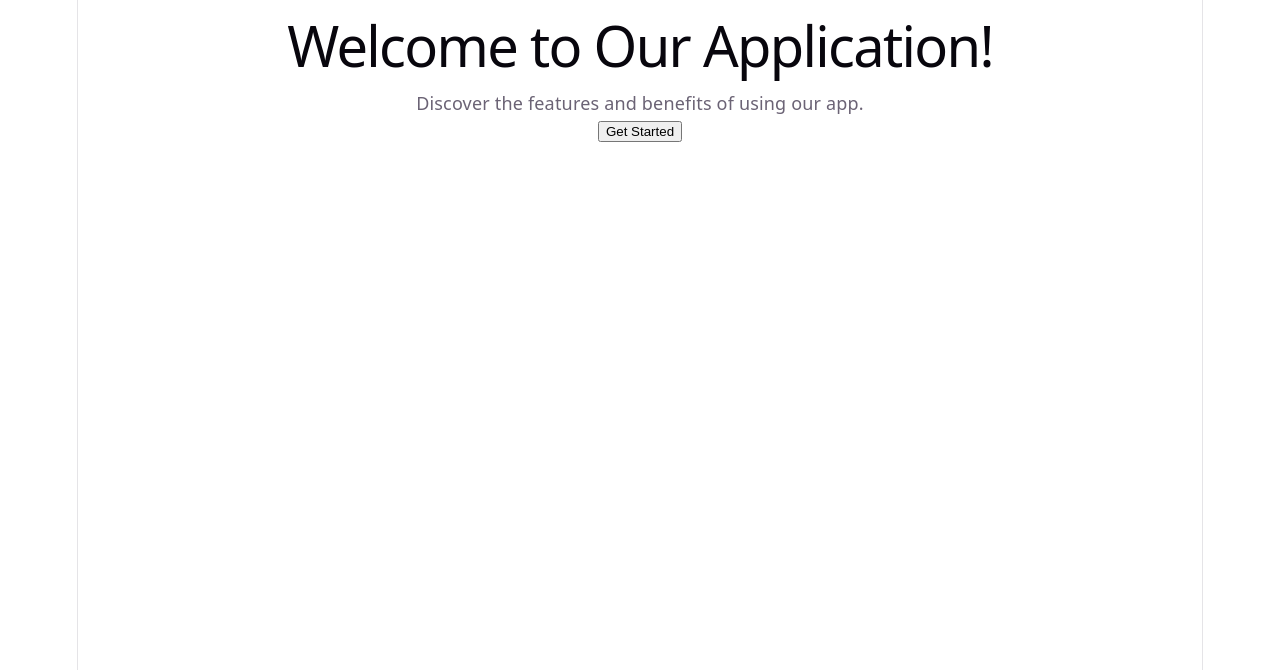
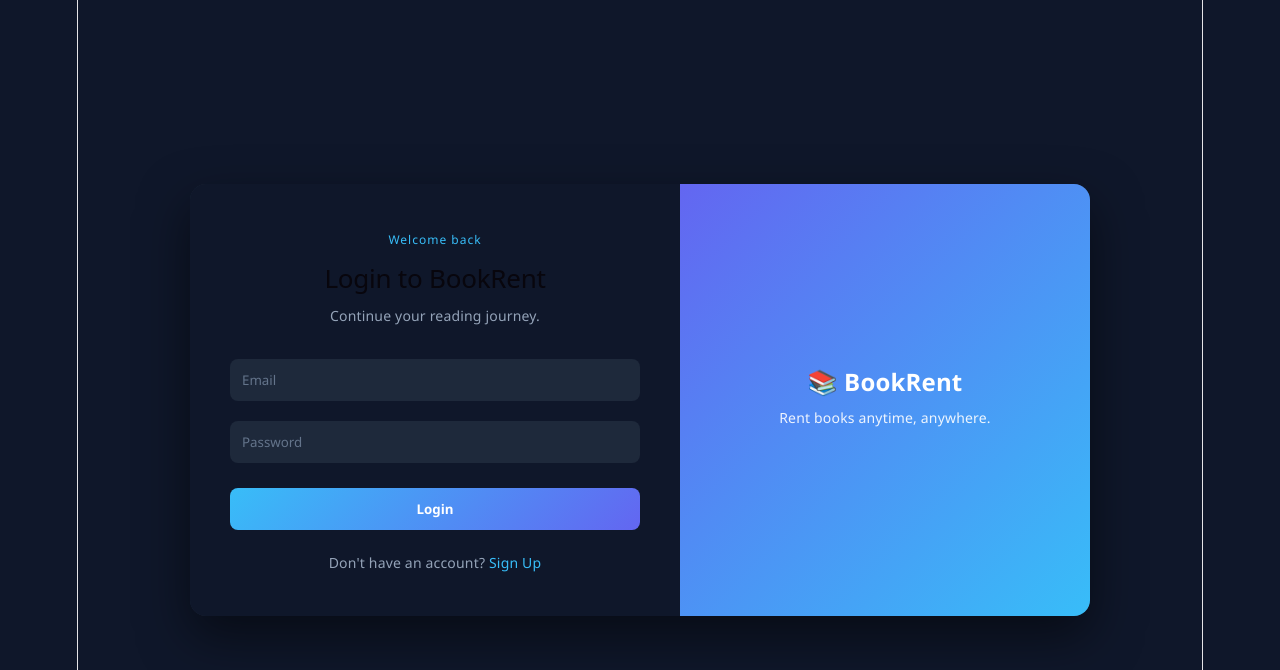
Before and after one commit to Siidu-Nhavi/Book-reading-club, a React app in the folder frontend/: page / in a window 1280 px wide. Shown: the top 670 px of the page. Built offline with nearby package versions, Linux system fonts and the light colour scheme; the HTML template or start-up script is replaced by a standard one.

Commit message:
Login and Signup form  designed

```diff
--- a/frontend/package.json
+++ b/frontend/package.json
@@ -11,7 +11,8 @@
   },
   "dependencies": {
     "react": "^19.2.4",
-    "react-dom": "^19.2.4"
+    "react-dom": "^19.2.4",
+    "react-router-dom": "^7.13.1"
   },
   "devDependencies": {
     "@eslint/js": "^9.39.4",
--- a/frontend/src/App.jsx
+++ b/frontend/src/App.jsx
@@ -1,10 +1,17 @@
 import React from "react";
-import LandingPage from "./LandingPage/LandingPage";
+import { BrowserRouter, Routes, Route } from "react-router-dom";
+import Login from "./Auth/login";
+import Signup from "./Auth/Signup";
 
-export default function App() {
+function App() {
   return (
-    <div className="App">
-      <LandingPage />
-    </div>
+    <BrowserRouter>
+      <Routes>
+        <Route path="/" element={<Login />} />
+        <Route path="/signup" element={<Signup />} />
+      </Routes>
+    </BrowserRouter>
   );
 }
+
+export default App;
--- /dev/null
+++ b/frontend/src/Auth/Auth.css
@@ -0,0 +1,156 @@
+/* global selector */
+* {
+    margin: 0;
+    padding: 0;
+    box-sizing: border-box;
+    font-family: "Segoe UI", sans-serif;
+}
+
+
+body {
+    background: #0f172a;
+}
+
+/* PAGE */
+.auth-page {
+    min-height: 100vh;
+    display: flex;
+    align-items: center;
+    justify-content: center;
+    padding: 20px;
+}
+
+/* MAIN CONTAINER */
+.auth-shell {
+    width: 900px;
+    display: flex;
+    border-radius: 16px;
+    overflow: hidden;
+    background: #1e293b;
+    box-shadow: 0 20px 50px rgba(0, 0, 0, 0.5);
+}
+
+/* LEFT SIDE (FORM) */
+.auth-card {
+    flex: 1;
+    padding: 40px;
+    background: #0f172a;
+    color: white;
+    display: flex;
+    flex-direction: column;
+    justify-content: center;
+}
+
+/* HEADER */
+.auth-header h2 {
+    font-size: 26px;
+    margin: 10px 0;
+}
+
+.auth-header p {
+    font-size: 14px;
+    color: #94a3b8;
+}
+
+.eyebrow {
+    font-size: 12px;
+    color: #38bdf8;
+    letter-spacing: 1px;
+}
+
+/* FORM */
+.auth-form {
+    margin-top: 20px;
+    display: flex;
+    flex-direction: column;
+}
+
+.auth-form input {
+    margin: 10px 0;
+    padding: 12px;
+    border-radius: 8px;
+    border: none;
+    background: #1e293b;
+    color: white;
+    outline: none;
+    transition: 0.3s;
+}
+
+.auth-form input::placeholder {
+    color: #64748b;
+}
+
+.auth-form input:focus {
+    background: #334155;
+    border: 1px solid #38bdf8;
+}
+
+/* BUTTON */
+.btn {
+    margin-top: 15px;
+    padding: 12px;
+    border-radius: 8px;
+    border: none;
+    cursor: pointer;
+}
+
+.primary {
+    background: linear-gradient(135deg, #38bdf8, #6366f1);
+    color: white;
+    font-weight: 600;
+}
+
+.primary:hover {
+    opacity: 0.9;
+    transform: scale(1.03);
+}
+
+/* FOOTER */
+.auth-footer {
+    margin-top: 20px;
+    font-size: 14px;
+    color: #94a3b8;
+}
+
+.auth-footer a {
+    color: #38bdf8;
+    text-decoration: none;
+    font-weight: 500;
+}
+
+/* RIGHT SIDE */
+.auth-aside {
+    flex: 1;
+    background: linear-gradient(135deg, #6366f1, #38bdf8);
+    display: flex;
+    align-items: center;
+    justify-content: center;
+    color: white;
+}
+
+.auth-aside-inner {
+    text-align: center;
+    padding: 40px;
+}
+
+.auth-aside-inner h3 {
+    font-size: 24px;
+    margin-bottom: 10px;
+}
+
+.auth-aside-inner p {
+    font-size: 14px;
+    opacity: 0.9;
+}
+
+/* RESPONSIVE */
+@media (max-width: 768px) {
+    .auth-shell {
+        flex-direction: column;
+        width: 100%;
+    }
+
+    .auth-aside {
+        padding: 20px;
+    }
+}
--- /dev/null
+++ b/frontend/src/Auth/Signup.jsx
@@ -0,0 +1,79 @@
+import { useState } from "react";
+import { Link } from "react-router-dom";
+import "./Auth.css";
+
+const Signup = () => {
+  const [form, setForm] = useState({
+    name: "",
+    email: "",
+    password: "",
+  });
+
+  const handleSubmit = (e) => {
+    e.preventDefault();
+    console.log("Signup:", form);
+  };
+
+  return (
+    <div className="auth-page">
+      <div className="auth-shell">
+
+        <div className="auth-card">
+          <div className="auth-header">
+            <span className="eyebrow">Start renting</span>
+            <h2>Create your account</h2>
+            <p>Join and explore thousands of books.</p>
+          </div>
+
+          <form onSubmit={handleSubmit} className="auth-form">
+            <input
+              type="text"
+              placeholder="Name"
+              value={form.name}
+              onChange={(e) =>
+                setForm({ ...form, name: e.target.value })
+              }
+              required
+            />
+
+            <input
+              type="email"
+              placeholder="Email"
+              value={form.email}
+              onChange={(e) =>
+                setForm({ ...form, email: e.target.value })
+              }
+              required
+            />
+
+            <input
+              type="password"
+              placeholder="Password"
+              value={form.password}
+              onChange={(e) =>
+                setForm({ ...form, password: e.target.value })
+              }
+              required
+            />
+
+            <button className="btn primary">Sign Up</button>
+          </form>
+
+          <p className="auth-footer">
+            Already have an account? <Link to="/">Login</Link>
+          </p>
+        </div>
+
+        <aside className="auth-aside">
+          <div className="auth-aside-inner">
+            <h3>📖 Your library awaits</h3>
+            <p>Discover, rent, and enjoy books easily.</p>
+          </div>
+        </aside>
+
+      </div>
+    </div>
+  );
+};
+
+export default Signup;
--- /dev/null
+++ b/frontend/src/Auth/login.jsx
@@ -0,0 +1,68 @@
+import { useState } from "react";
+import { Link } from "react-router-dom";
+import "./Auth.css";
+
+const Login = () => {
+  const [form, setForm] = useState({
+    email: "",
+    password: "",
+  });
+
+  const handleSubmit = (e) => {
+    e.preventDefault();
+    console.log("Login:", form);
+  };
+
+  return (
+    <div className="auth-page">
+      <div className="auth-shell">
+
+        <div className="auth-card">
+          <div className="auth-header">
+            <span className="eyebrow">Welcome back</span>
+            <h2>Login to BookRent</h2>
+            <p>Continue your reading journey.</p>
+          </div>
+
+          <form onSubmit={handleSubmit} className="auth-form">
+            <input
+              type="email"
+              placeholder="Email"
+              value={form.email}
+              onChange={(e) =>
+                setForm({ ...form, email: e.target.value })
+              }
+              required
+            />
+
+            <input
+              type="password"
+              placeholder="Password"
+              value={form.password}
+              onChange={(e) =>
+                setForm({ ...form, password: e.target.value })
+              }
+              required
+            />
+
+            <button className="btn primary">Login</button>
+          </form>
+
+          <p className="auth-footer">
+            Don't have an account? <Link to="/signup">Sign Up</Link>
+          </p>
+        </div>
+
+        <aside className="auth-aside">
+          <div className="auth-aside-inner">
+            <h3>📚 BookRent</h3>
+            <p>Rent books anytime, anywhere.</p>
+          </div>
+        </aside>
+
+      </div>
+    </div>
+  );
+};
+
+export default Login;
```
Also changed, not shown: 1 other file (tests, documents, lock files or other folders).
